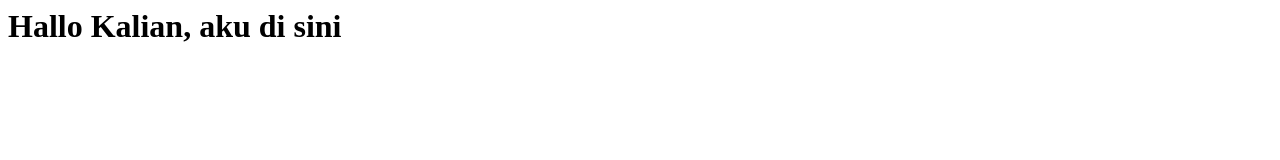
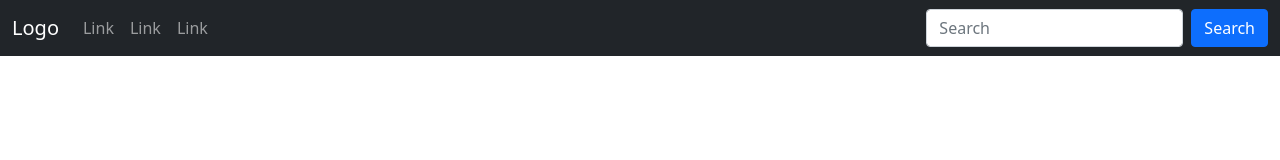
Before and after one commit to kevinsimanjuntak/kevinsimanjuntak.github.io, a plain HTML site: page index.html in a window 1280 px wide. Drawn offline with nearby package versions, Linux system fonts and the light colour scheme.

Commit message:
Update index.html

```diff
--- a/index.html
+++ b/index.html
@@ -1,8 +1,42 @@
-<html>
+<!DOCTYPE html>
+<html lang="en">
   <head>
-    <title>Belajar Github</title>
+    <!-- Required meta tags -->
+    <meta charset="utf-8" />
+    <meta name="viewport" content="width=device-width, initial-scale=1" />
+
+    <!-- Bootstrap CSS -->
+    <link href="https://cdn.jsdelivr.net/npm/bootstrap@5.0.2/dist/css/bootstrap.min.css" rel="stylesheet" integrity="sha384-EVSTQN3/azprG1Anm3QDgpJLIm9Nao0Yz1ztcQTwFspd3yD65VohhpuuCOmLASjC" crossorigin="anonymous" />
+
+    <title>Citra-Siap Rawat Kulit Anda,Citra</title>
   </head>
   <body>
-    <h1>Hallo Kalian, aku di sini</h1>
+    <nav class="navbar navbar-expand-sm navbar-dark bg-dark">
+      <div class="container-fluid">
+        <a class="navbar-brand" href="javascript:void(0)">Logo</a>
+        <button class="navbar-toggler" type="button" data-bs-toggle="collapse" data-bs-target="#mynavbar">
+          <span class="navbar-toggler-icon"></span>
+        </button>
+        <div class="collapse navbar-collapse" id="mynavbar">
+          <ul class="navbar-nav me-auto">
+            <li class="nav-item">
+              <a class="nav-link" href="javascript:void(0)">Link</a>
+            </li>
+            <li class="nav-item">
+              <a class="nav-link" href="javascript:void(0)">Link</a>
+            </li>
+            <li class="nav-item">
+              <a class="nav-link" href="javascript:void(0)">Link</a>
+            </li>
+          </ul>
+          <form class="d-flex">
+            <input class="form-control me-2" type="text" placeholder="Search" />
+            <button class="btn btn-primary" type="button">Search</button>
+          </form>
+        </div>
+      </div>
+    </nav>
+
+    <script src="https://cdn.jsdelivr.net/npm/bootstrap@5.0.2/dist/js/bootstrap.bundle.min.js" integrity="sha384-MrcW6ZMFYlzcLA8Nl+NtUVF0sA7MsXsP1UyJoMp4YLEuNSfAP+JcXn/tWtIaxVXM" crossorigin="anonymous"></script>
   </body>
 </html>
```
